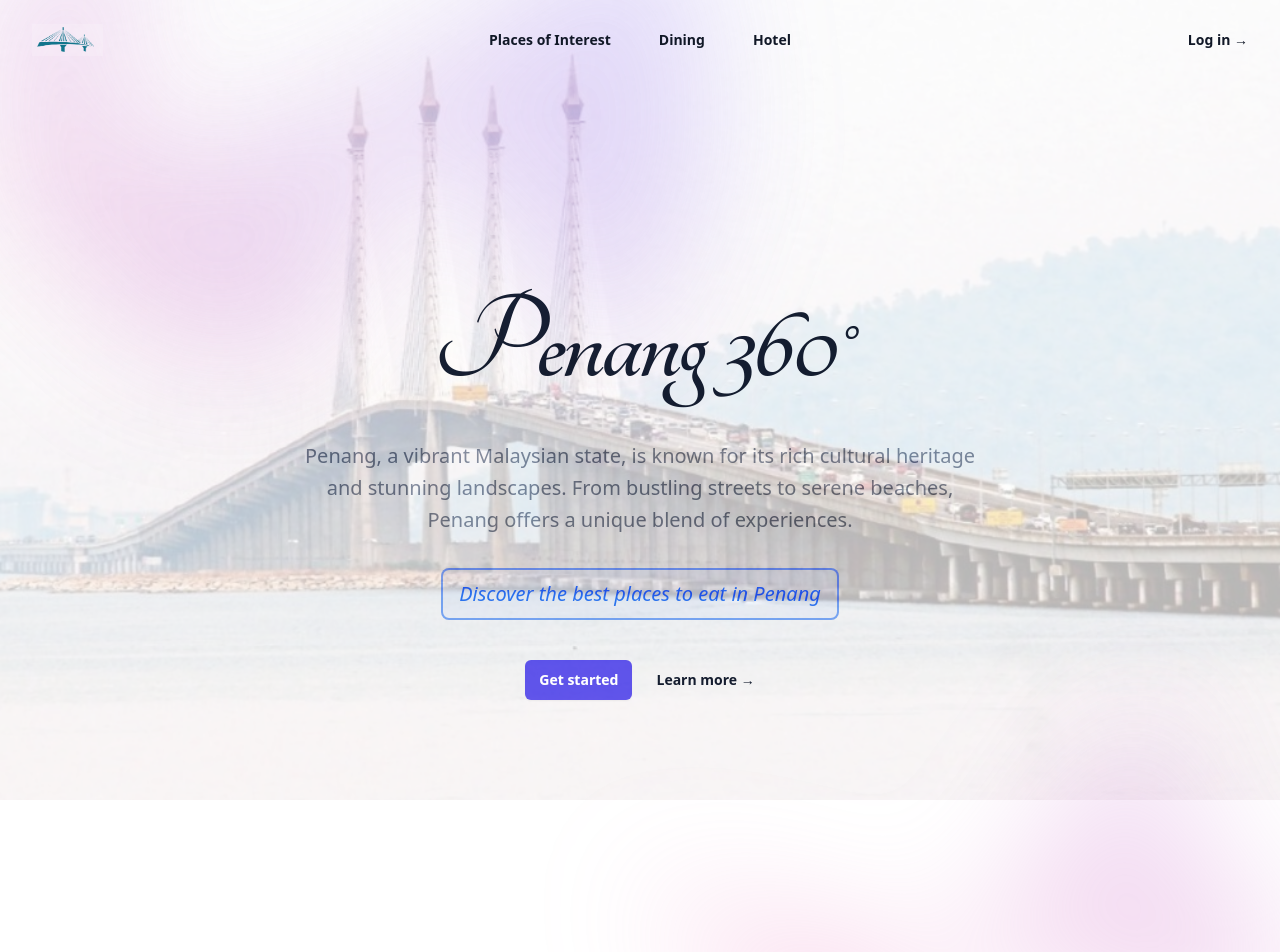
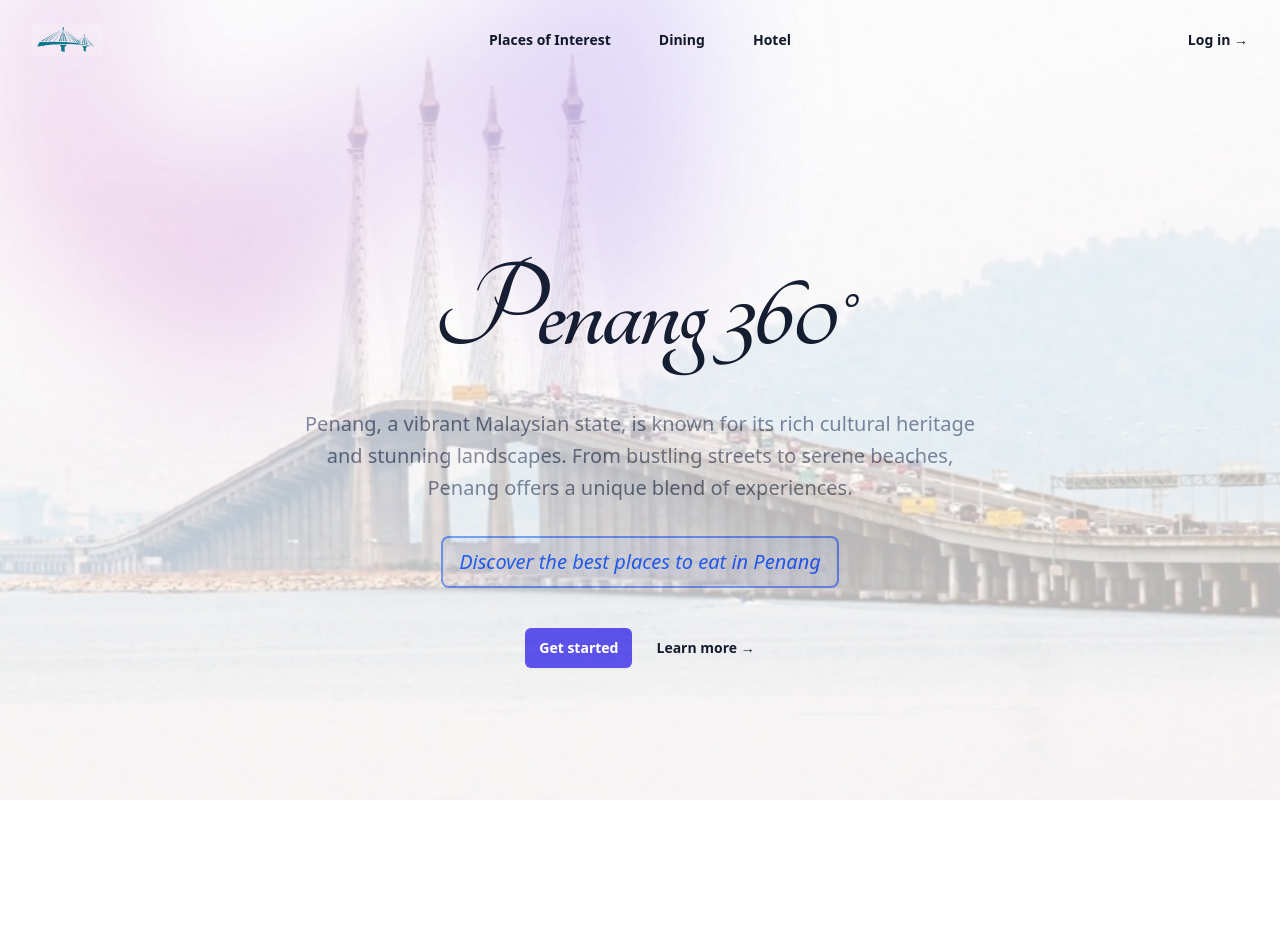
Before and after one commit to WenHao1223/penang-360, a React (Vite) app: page / in a window 1280 px wide. Shown: the top 952 px of the page. After the commit the page ends 860 px from the top, so only its background shows below. Built offline with nearby package versions, Linux system fonts and the light colour scheme.

Commit message:
Different scrolling speed for bg img

```diff
--- a/src/sections/Hero.tsx
+++ b/src/sections/Hero.tsx
@@ -6,6 +6,7 @@ import PenangBridge from "@assets/hero/penang-bridge.jpg";
 
 const Hero: React.FC = () => {
     const textRef = useRef<HTMLSpanElement>(null);
+    const imageRef = useRef<HTMLImageElement>(null);
 
     useEffect(() => {
         const texts = [
@@ -52,6 +53,20 @@ const Hero: React.FC = () => {
 
         const interval = setInterval(animateText, 3000);
         return () => clearInterval(interval);
+    }, []);
+
+    useEffect(() => {
+        const handleScroll = () => {
+            if (imageRef.current) {
+                const scrollPosition = window.scrollY;
+                imageRef.current.style.transform = `translateY(${
+                    scrollPosition * 0.5
+                }px)`;
+            }
+        };
+
+        window.addEventListener("scroll", handleScroll);
+        return () => window.removeEventListener("scroll", handleScroll);
     }, []);
 
     return (
@@ -128,14 +143,14 @@ const Hero: React.FC = () => {
                     <div className="lg:hidden" role="dialog" aria-modal="true">
                         {/* Background backdrop, show/hide based on slide-over state. */}
                         <div className="fixed inset-0 z-50" />
-                        <div className="fixed inset-y-0 right-0 z-50 w-full overflow-y-auto bg-white px-6 py-6 sm:max-w-sm sm:ring-1 sm:ring-gray-900/10">
+                        <div className="fixed inset-y-0 right-0 z-50 w-full h-full overflow-y-auto bg-white px-6 py-6 sm:max-w-sm sm:ring-1 sm:ring-gray-900/10">
                             <div className="flex items-center justify-between">
                                 <a href="#" className="-m-1.5 p-1.5">
                                     <span className="sr-only">
                                         Your Company
                                     </span>
                                     <img
-                                        className="h-8 w-auto"
+                                        className="h-8 w-auto object-contain"
                                         src={LogoTrimmed}
                                         alt="penang360-logo"
                                     />
@@ -210,14 +225,15 @@ const Hero: React.FC = () => {
                             }}
                         />
                     </div>
-                    <div className="absolute inset-x-0 top-0 z-0 h-screen w-screen opacity-30 blur-xs mix-blend-color-burn">
+                    <div className="absolute inset-x-0 top-0 z-0 w-screen h-screen opacity-30 blur-xs mix-blend-color-burn">
                         <img
+                            ref={imageRef}
                             className="relative object-cover w-full h-full sm:h-144 lg:h-160"
                             src={PenangBridge}
                             alt="Penang Bridge"
                         />
                     </div>
-                    <div className="mx-auto max-w-2xl py-32 sm:py-48 lg:py-56 mix-blend-hard-light">
+                    <div className="mx-auto max-w-2xl py-32 sm:py-40 lg:py-48 mix-blend-hard-light">
                         <div className="text-center">
                             <h1 className="text-balance text-6xl tracking-tight text-gray-900 sm:text-9xl tangerine-bold ">
                                 Penang 360°
@@ -253,7 +269,7 @@ const Hero: React.FC = () => {
                             </div>
                         </div>
                     </div>
-                    <div
+                    {/* <div
                         className="absolute inset-x-0 top-[calc(100%-13rem)] -z-10 transform-gpu overflow-hidden blur-3xl sm:top-[calc(100%-30rem)]"
                         aria-hidden="true"
                     >
@@ -264,7 +280,7 @@ const Hero: React.FC = () => {
                                     "polygon(74.1% 44.1%, 100% 61.6%, 97.5% 26.9%, 85.5% 0.1%, 80.7% 2%, 72.5% 32.5%, 60.2% 62.4%, 52.4% 68.1%, 47.5% 58.3%, 45.2% 34.5%, 27.5% 76.7%, 0.1% 64.9%, 17.9% 100%, 27.6% 76.8%, 76.1% 97.7%, 74.1% 44.1%)",
                             }}
                         />
-                    </div>
+                    </div> */}
                 </div>
             </div>
         </div>
```
